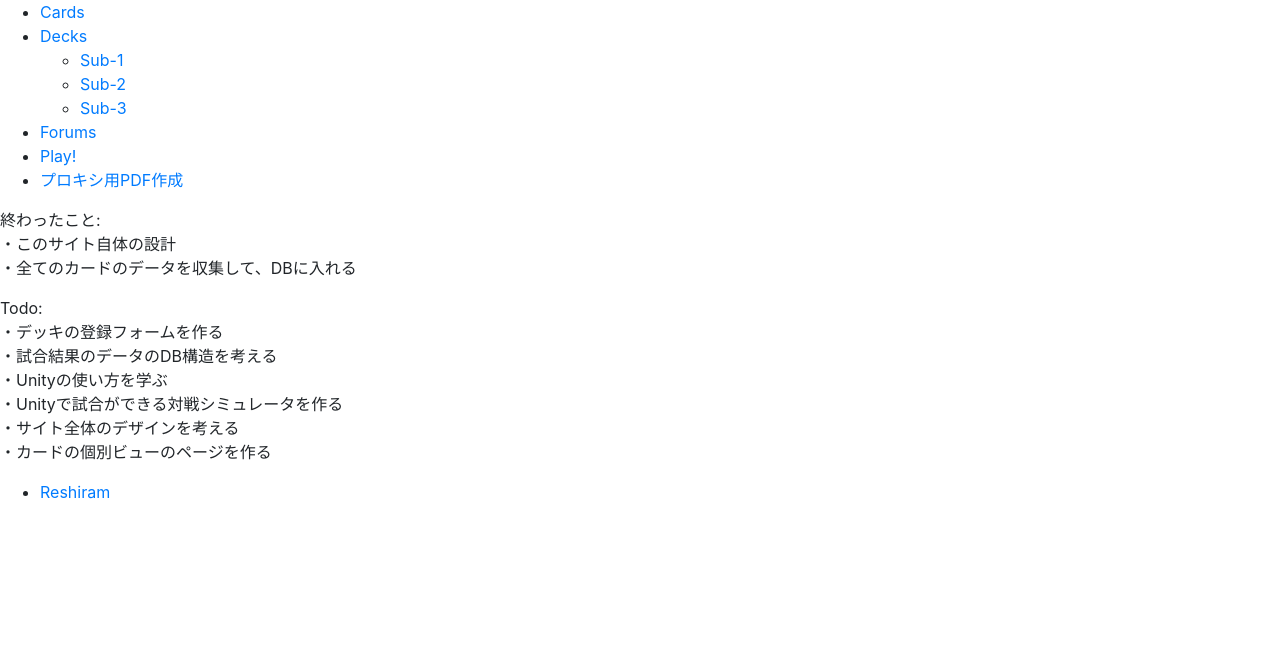
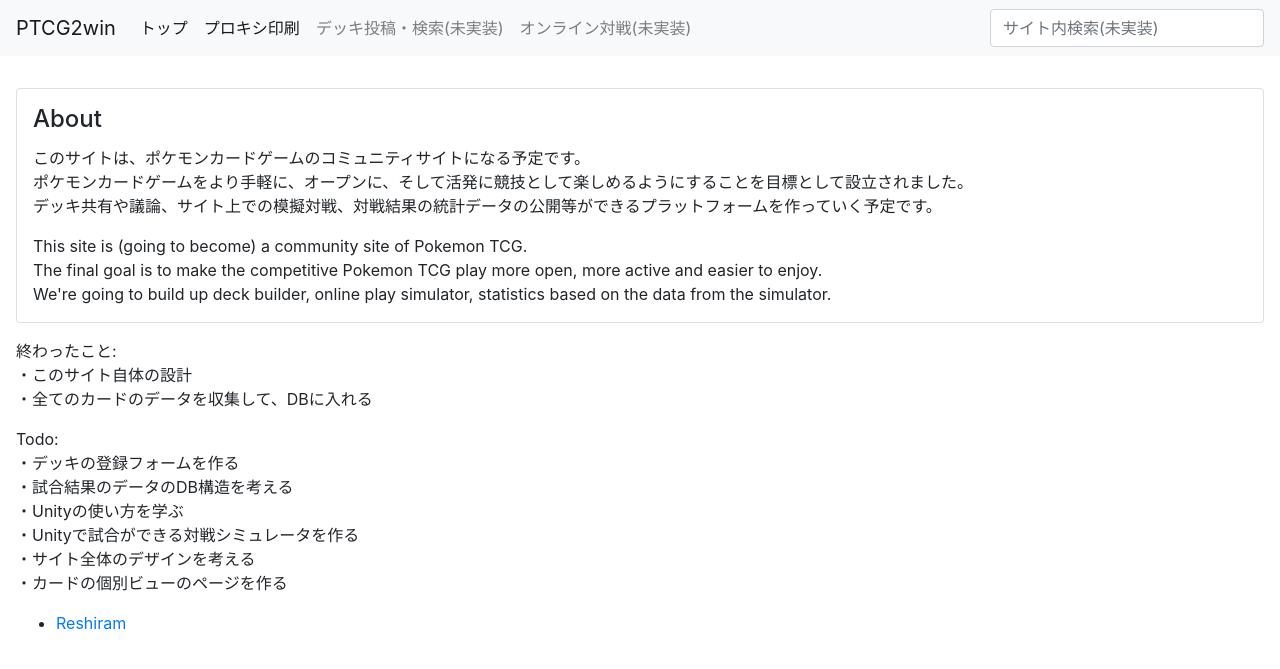
Before and after one commit to PokemonCardInCastle/PTCG2win, a Django app: page / in a window 1280 px wide. Shown: the top 669 px of the page. Run offline with Django 3.2, Linux system fonts and the light colour scheme; data comes from the database, SQL or seed files in the repository; some libraries are stand-ins or nearby versions.

Commit message:
_base.htmlの分離

```diff
--- /dev/null
+++ b/decks/templates/decks/_base.html
@@ -0,0 +1,65 @@
+<!DOCTYPE html>
+<html lang="en">
+<head>
+    <meta charset="UTF-8">
+
+    <title>{% block title %}{% endblock title %} | PTCG2win</title>
+    <script async src="https://www.googletagmanager.com/gtag/js?id=UA-120934676-1"></script>
+    <script>
+        window.dataLayer = window.dataLayer || [];
+        function gtag() {
+            dataLayer.push(arguments);
+        }
+        gtag('js', new Date());
+        gtag('config', 'UA-120934676-1');
+    </script>
+    <link rel="stylesheet" href="https://stackpath.bootstrapcdn.com/bootstrap/4.1.1/css/bootstrap.min.css"
+          integrity="sha384-WskhaSGFgHYWDcbwN70/dfYBj47jz9qbsMId/iRN3ewGhXQFZCSftd1LZCfmhktB" crossorigin="anonymous">
+</head>
+<body style="padding-top:4.5rem;" class="m-3">
+
+<nav class="navbar navbar-expand-lg navbar-light bg-light fixed-top">
+    <a class="navbar-brand" href="#">PTCG2win</a>
+    <button type="button" class="navbar-toggler" data-toggle="collapse" data-target="#Navber" aria-controls="Navber"
+            aria-expanded="false" aria-label="レスポンシブ・ナビゲーションバー">
+        <span class="navbar-toggler-icon"></span>
+    </button>
+    <div class="collapse navbar-collapse" id="Navber">
+        <ul class="navbar-nav mr-auto mt-2 mt-lg-0">
+            <li class="nav-item active">
+                <a class="nav-link" href="/">トップ <span class="sr-only">(現位置)</span></a>
+            </li>
+            <li class="nav-item active">
+                <a class="nav-link" href="/proxy_maker">プロキシ印刷</a>
+            </li>
+            <li class="nav-item">
+                <a class="nav-link" href="#">デッキ投稿・検索(未実装)</a>
+            </li>
+            <li class="nav-item">
+                <a class="nav-link" href="#">オンライン対戦(未実装)</a>
+            </li>
+
+        </ul>
+        <form class="form-inline my-2 my-lg-0">
+            <input class="form-control" type="text" placeholder="サイト内検索(未実装)">
+        </form>
+    </div>
+</nav>
+
+{# Start content #}
+{% block content %}
+    {% endblock %}
+{# End content #}
+
+{# jQuery first, then Tether, then Bootstrap JS. #}
+<script src="https://code.jquery.com/jquery-3.3.1.slim.min.js"
+        integrity="sha384-q8i/X+965DzO0rT7abK41JStQIAqVgRVzpbzo5smXKp4YfRvH+8abtTE1Pi6jizo"
+        crossorigin="anonymous"></script>
+<script src="https://cdnjs.cloudflare.com/ajax/libs/popper.js/1.14.3/umd/popper.min.js"
+        integrity="sha384-ZMP7rVo3mIykV+2+9J3UJ46jBk0WLaUAdn689aCwoqbBJiSnjAK/l8WvCWPIPm49"
+        crossorigin="anonymous"></script>
+<script src="https://stackpath.bootstrapcdn.com/bootstrap/4.1.1/js/bootstrap.min.js"
+        integrity="sha384-smHYKdLADwkXOn1EmN1qk/HfnUcbVRZyYmZ4qpPea6sjB/pTJ0euyQp0Mk8ck+5T"
+        crossorigin="anonymous"></script>
+</body>
+</html>
--- a/decks/templates/decks/index.html
+++ b/decks/templates/decks/index.html
@@ -1,56 +1,35 @@
-<!DOCTYPE html>
-<html lang="en">
-<head>
-    <meta charset="UTF-8">
-    <title>Title</title>
-    <link rel="stylesheet" href="https://stackpath.bootstrapcdn.com/bootstrap/4.1.1/css/bootstrap.min.css" integrity="sha384-WskhaSGFgHYWDcbwN70/dfYBj47jz9qbsMId/iRN3ewGhXQFZCSftd1LZCfmhktB" crossorigin="anonymous">
-<script src="https://stackpath.bootstrapcdn.com/bootstrap/4.1.1/js/bootstrap.min.js" integrity="sha384-smHYKdLADwkXOn1EmN1qk/HfnUcbVRZyYmZ4qpPea6sjB/pTJ0euyQp0Mk8ck+5T" crossorigin="anonymous"></script>
-<script src="https://code.jquery.com/jquery-3.3.1.slim.min.js" integrity="sha384-q8i/X+965DzO0rT7abK41JStQIAqVgRVzpbzo5smXKp4YfRvH+8abtTE1Pi6jizo" crossorigin="anonymous"></script>
-<script src="https://cdnjs.cloudflare.com/ajax/libs/popper.js/1.14.3/umd/popper.min.js" integrity="sha384-ZMP7rVo3mIykV+2+9J3UJ46jBk0WLaUAdn689aCwoqbBJiSnjAK/l8WvCWPIPm49" crossorigin="anonymous"></script>
-{#    {% load static %}#}
-{#    <link rel="stylesheet" type="text/css" href="{% static 'decks/main.css' %}">#}
-</head>
-<body>
-<div>
-<section role="complementary">
+{% extends "./_base.html" %}
 
+{% block title %}トップページ{% endblock %}
 
-    <nav role="navigation">
-        <ul>
-            <li><a href="#">Cards</a></li>
-            <li><a href="#" aria-haspopup="true">Decks</a>
-                <ul class="dropdown" aria-label="submenu">
-                    <li><a href="#">Sub-1</a></li>
-                    <li><a href="#">Sub-2</a></li>
-                    <li><a href="#">Sub-3</a></li>
-                </ul>
-            </li>
-            <li><a href="#">Forums</a></li>
-            <li><a href="#">Play!</a></li>
-            <li><a href="/proxy_maker">プロキシ用PDF作成</a></li>
-        </ul>
-    </nav>
-
-
-</section>
-</div>
-<div style="clear: left">
-
+{% block content %}
+    <div class="card card-block p-3 mb-3">
+    <h4 class="card-title">About</h4>
+    <p class="card-text">
+        このサイトは、ポケモンカードゲームのコミュニティサイトになる予定です。<br />
+        ポケモンカードゲームをより手軽に、オープンに、そして活発に競技として楽しめるようにすることを目標として設立されました。<br />
+        デッキ共有や議論、サイト上での模擬対戦、対戦結果の統計データの公開等ができるプラットフォームを作っていく予定です。
+    </p>
+    <p class="card-text">
+        This site is (going to become) a community site of Pokemon TCG.<br />
+        The final goal is to make the competitive Pokemon TCG play more open, more active and easier to enjoy. <br />
+        We're going to build up deck builder, online play simulator, statistics based on the data from the simulator.
+    </p>
     </div>
     <div>
         <p>
-        終わったこと:<br />
-        ・このサイト自体の設計<br />
-        ・全てのカードのデータを収集して、DBに入れる<br />
+            終わったこと:<br/>
+            ・このサイト自体の設計<br/>
+            ・全てのカードのデータを収集して、DBに入れる<br/>
         </p>
         <p>
-        Todo:<br />
-        ・デッキの登録フォームを作る<br />
-        ・試合結果のデータのDB構造を考える<br />
-        ・Unityの使い方を学ぶ<br />
-        ・Unityで試合ができる対戦シミュレータを作る<br />
-        ・サイト全体のデザインを考える<br />
-        ・カードの個別ビューのページを作る<br />
+            Todo:<br/>
+            ・デッキの登録フォームを作る<br/>
+            ・試合結果のデータのDB構造を考える<br/>
+            ・Unityの使い方を学ぶ<br/>
+            ・Unityで試合ができる対戦シミュレータを作る<br/>
+            ・サイト全体のデザインを考える<br/>
+            ・カードの個別ビューのページを作る<br/>
         </p>
 
     </div>
@@ -63,5 +42,4 @@
     {% else %}
         <p>No decks are available.</p>
     {% endif %}
-</body>
-</html>
+{% endblock %}
```
Also changed, not shown: decks/templates/decks/proxy_maker.html (+9 -72 lines). Lines whose indentation alone changed are shown as unchanged.
